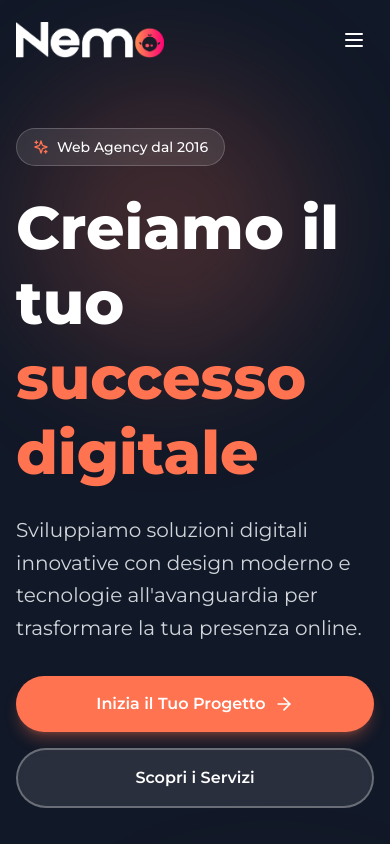
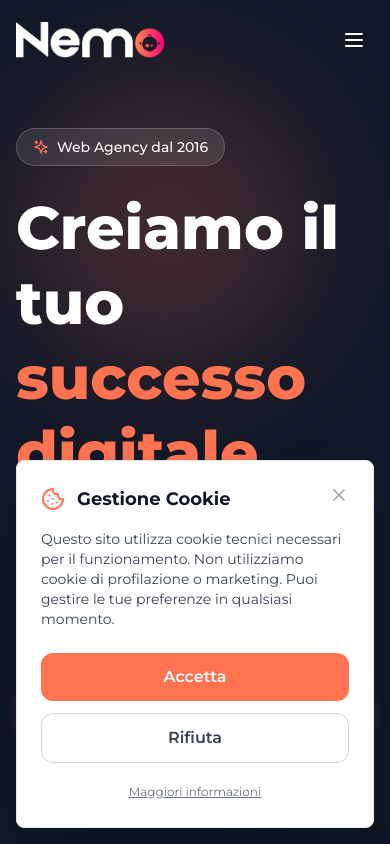
Before and after one commit to giuseppebuscio/nemoweb, a React (Vite) app: page / in a window 390 px wide. Shown: the top 844 px of the page. Built offline with nearby package versions, Linux system fonts and the light colour scheme.

Commit message:
cookie banner

```diff
--- a/src/App.jsx
+++ b/src/App.jsx
@@ -4,6 +4,7 @@ import ScrollToTop from './components/ScrollToTop';
 import PageTitle from './components/PageTitle';
 import CustomCursor from './components/CustomCursor';
 import ScrollToTopButton from './components/ScrollToTopButton';
+import CookieBanner from './components/CookieBanner';
 import HomePage from './pages/HomePage';
 import ChiSiamoPage from './pages/ChiSiamoPage';
 import ServiziPage from './pages/ServiziPage';
@@ -20,6 +21,7 @@ function App() {
       <PageTitle />
       <CustomCursor />
       <ScrollToTopButton />
+      <CookieBanner />
       <Routes>
         <Route path="/" element={<HomePage />} />
         <Route path="/chi-siamo" element={<ChiSiamoPage />} />
--- /dev/null
+++ b/src/components/CookieBanner.jsx
@@ -0,0 +1,117 @@
+import { useState, useEffect } from 'react'
+import { X, Cookie, Settings } from 'lucide-react'
+import { Link } from 'react-router-dom'
+
+const CookieBanner = () => {
+  const [showBanner, setShowBanner] = useState(false)
+  const [consent, setConsent] = useState(null) // null, 'accepted', 'rejected'
+
+  useEffect(() => {
+    // Controlla se c'è già un consenso salvato
+    const savedConsent = localStorage.getItem('cookieConsent')
+    if (savedConsent) {
+      setConsent(savedConsent)
+      setShowBanner(false)
+    } else {
+      // Mostra il banner se non c'è ancora un consenso
+      setShowBanner(true)
+    }
+  }, [])
+
+  const handleAccept = () => {
+    localStorage.setItem('cookieConsent', 'accepted')
+    setConsent('accepted')
+    setShowBanner(false)
+  }
+
+  const handleReject = () => {
+    localStorage.setItem('cookieConsent', 'rejected')
+    setConsent('rejected')
+    setShowBanner(false)
+  }
+
+  const handleOpenBanner = () => {
+    setShowBanner(true)
+  }
+
+  const handleCloseBanner = () => {
+    setShowBanner(false)
+  }
+
+  // Se non c'è ancora un consenso, mostra il banner
+  if (showBanner) {
+    return (
+      <div className="fixed bottom-0 left-0 md:bottom-4 md:left-4 z-50 w-full md:w-auto md:max-w-md">
+        <div className="bg-white border border-gray-200 shadow-2xl rounded-lg p-6 m-4 md:m-0">
+          {/* Header */}
+          <div className="flex items-start justify-between mb-4">
+            <div className="flex items-center gap-3">
+              <Cookie className="text-[#ff7351]" size={24} />
+              <h3 className="text-lg font-bold text-gray-900">
+                Gestione Cookie
+              </h3>
+            </div>
+            <button
+              onClick={handleCloseBanner}
+              className="text-gray-400 hover:text-gray-600 transition-colors"
+              aria-label="Chiudi banner"
+            >
+              <X size={20} />
+            </button>
+          </div>
+
+          {/* Content */}
+          <p className="text-sm text-gray-700 mb-6">
+            Questo sito utilizza cookie tecnici necessari per il funzionamento. Non utilizziamo cookie di profilazione o marketing. Puoi gestire le tue preferenze in qualsiasi momento.
+          </p>
+
+          {/* Buttons */}
+          <div className="flex flex-col sm:flex-row gap-3">
+            <button
+              onClick={handleAccept}
+              className="flex-1 bg-[#ff7351] hover:bg-[#e66341] text-white px-6 py-3 rounded-xl font-semibold transition-all duration-300"
+            >
+              Accetta
+            </button>
+            <button
+              onClick={handleReject}
+              className="flex-1 border border-gray-300 hover:border-gray-400 text-gray-700 hover:bg-gray-50 px-6 py-3 rounded-xl font-semibold transition-all duration-300"
+            >
+              Rifiuta
+            </button>
+          </div>
+
+          {/* Link to Cookie Policy */}
+          <div className="mt-4 text-center">
+            <Link
+              to="/cookie-policy"
+              className="text-xs text-gray-500 hover:text-[#ff7351] transition-colors underline"
+            >
+              Maggiori informazioni
+            </Link>
+          </div>
+        </div>
+      </div>
+    )
+  }
+
+  // Se c'è già un consenso, mostra solo l'etichetta piccola
+  if (consent) {
+    return (
+      <button
+        onClick={handleOpenBanner}
+        className="fixed bottom-4 left-4 z-50 bg-white border border-gray-200 shadow-lg rounded-lg px-4 py-2 flex items-center gap-2 hover:shadow-xl transition-all duration-300 group"
+        aria-label="Gestisci preferenze cookie"
+      >
+        <Settings size={16} className="text-[#ff7351] group-hover:rotate-90 transition-transform duration-300" />
+        <span className="text-xs text-gray-700">
+          {consent === 'accepted' ? 'Cookie accettati' : 'Cookie rifiutati'}
+        </span>
+      </button>
+    )
+  }
+
+  return null
+}
+
+export default CookieBanner
```
